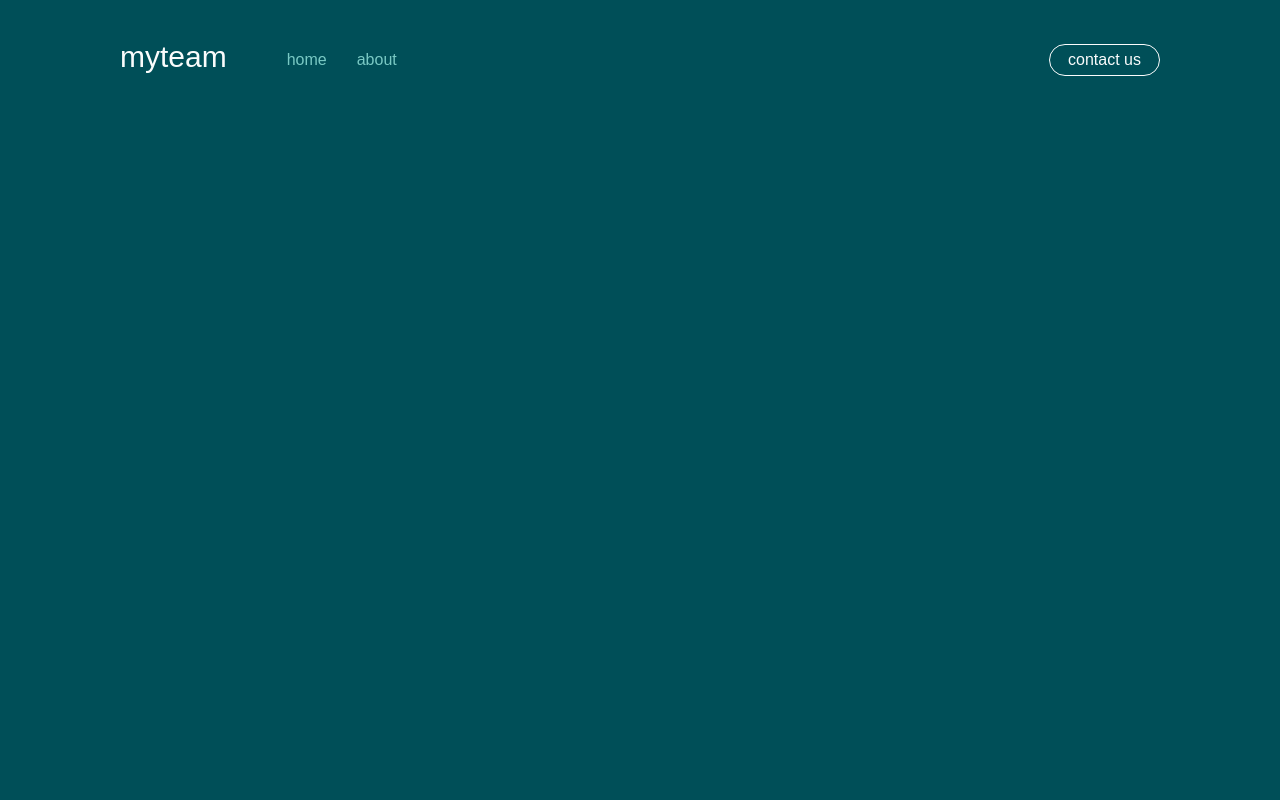
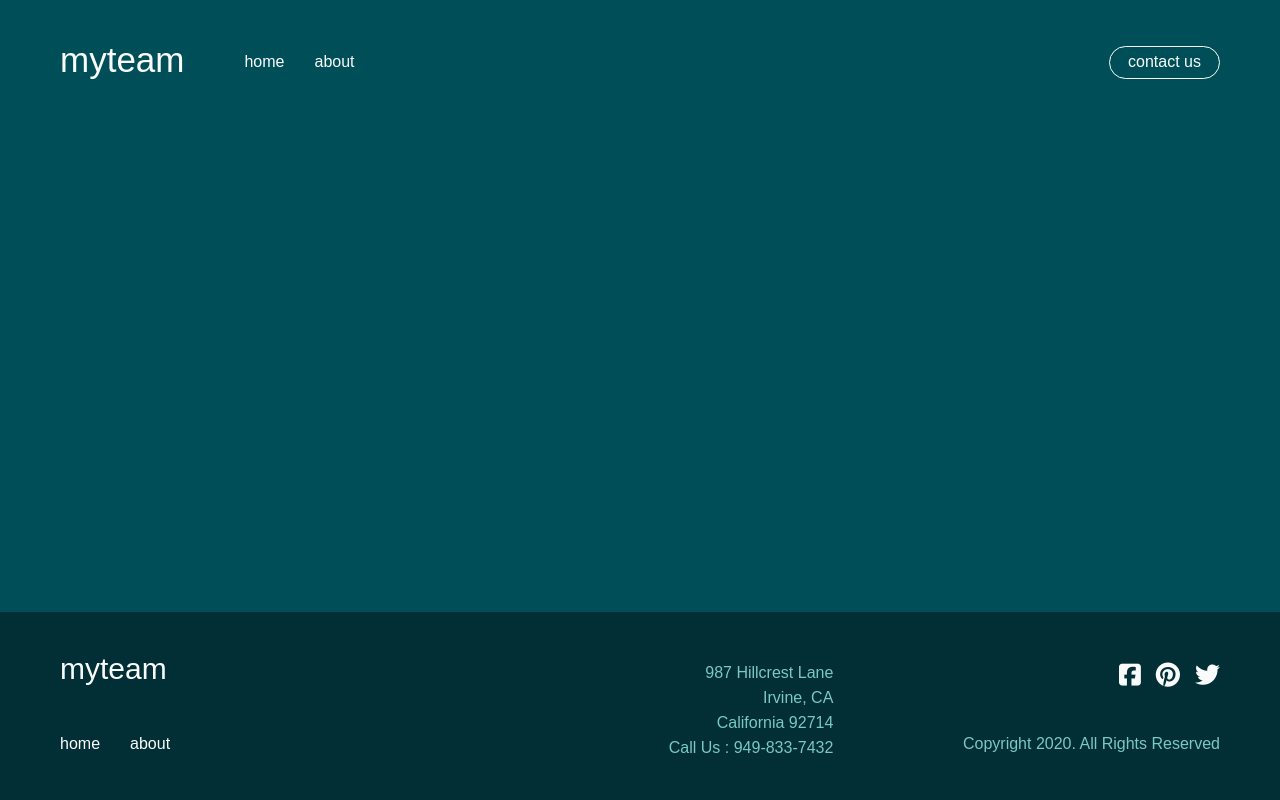
Before and after one commit to TVYDev/4pflo-static-website-myteam, a plain HTML site: page index.html in a window 1280 px wide. Drawn offline with Linux system fonts and the light colour scheme; a web font is replaced by a local one.

Commit message:
:rocket: add footer

```diff
--- a/css/global.css
+++ b/css/global.css
@@ -53,11 +53,30 @@ a {
 }
 
 /* Menu */
+.menu {
+  display: flex;
+  flex-grow: 2;
+  gap: 3rem;
+  align-self: center;
+}
+
 .menu__item {
-  color: var(--color-body);
+  color: var(--color-heading);
 }
 
 .menu__item:hover,
 .menu__item:focus {
+  color: var(--color-body);
+}
+
+/* Logo */
+.logo--text {
   color: var(--color-heading);
+  font-size: 4rem;
 }
+
+@media screen and (min-width: 768px) {
+  .logo--text {
+    font-size: 3.5rem;
+  }
+}
--- a/css/style.css
+++ b/css/style.css
@@ -1,29 +1,45 @@
 @import "./normalize.css";
 @import "./global.css";
 
+/* Container */
 .container {
+  padding: 0;
+  margin: 0;
+  min-height: 100vh;
+  display: flex;
+  flex-direction: column;
+}
+
+.header,
+.content,
+.footer {
   padding: 4rem;
+}
+
+.header-content,
+.main-content,
+.footer-content {
+  max-width: 1440px;
   margin: 0 auto;
-  max-width: 1440px;
 }
 
 @media screen and (min-width: 768px) {
-  .container {
-    padding: 4rem 12rem;
+  .header,
+  .content,
+  .footer {
+    padding: 4rem 6rem;
   }
 }
 
 /* Header */
-.header {
+.header-content {
   align-items: center;
   display: flex;
   gap: 6rem;
   justify-content: space-between;
 }
 
-.header .logo__text {
-  color: var(--color-heading);
-  font-size: 4rem;
+.header__logo {
   padding-bottom: 8px;
 }
 
@@ -44,16 +60,12 @@
 }
 
 @media screen and (min-width: 768px) {
-  .header .logo__text {
-    font-size: 3rem;
+  .header__logo {
     padding-bottom: 5px;
   }
 
   .header .menu {
     display: flex;
-    flex-grow: 2;
-    gap: 3rem;
-    align-self: center;
   }
 
   .header .btn-contact-us {
@@ -64,3 +76,98 @@
     display: none;
   }
 }
+
+/* Content */
+.main {
+  flex-grow: 1;
+}
+
+/* Footer */
+.footer {
+  background-color: var(--color-secondary);
+}
+
+.footer-content {
+  display: grid;
+  grid-template-columns: 1fr;
+  justify-items: center;
+  row-gap: 30px;
+}
+
+.footer__logo {
+  font-size: 3rem;
+}
+
+.footer__contact {
+  line-height: 25px;
+  text-align: center;
+}
+
+.footer__social {
+  display: flex;
+  gap: 15px;
+  font-size: 2.5rem;
+  color: var(--color-heading);
+}
+.footer__social i:hover {
+  cursor: pointer;
+  color: var(--color-body);
+}
+
+@media screen and (min-width: 768px) {
+  .footer-content {
+    grid-template-columns: repeat(2, 1fr);
+  }
+
+  .footer__contact {
+    padding-top: 8px;
+    grid-column: 2;
+    grid-row: 1 / 3;
+    text-align: right;
+  }
+
+  .footer__social {
+    grid-column: 1;
+    grid-row: 3 / 4;
+  }
+
+  .footer__copyright {
+    grid-column: 2;
+    grid-row: 3 / 4;
+    align-self: center;
+  }
+
+  .footer__logo,
+  .footer__menu,
+  .footer__social {
+    justify-self: left;
+  }
+
+  .footer__contact,
+  .footer__copyright {
+    justify-self: right;
+  }
+}
+
+@media screen and (min-width: 1024px) {
+  .footer-content {
+    grid-template-columns: repeat(3, 1fr);
+  }
+
+  .footer__menu {
+    grid-column: 1;
+    grid-row: 2 / 3;
+  }
+
+  .footer__social {
+    grid-column: 3;
+    grid-row: 1 / 2;
+    align-self: center;
+    justify-self: right;
+  }
+
+  .footer__copyright {
+    grid-column: 3;
+    grid-row: 2 / 3;
+  }
+}
--- a/index.html
+++ b/index.html
@@ -4,12 +4,13 @@
     <meta charset="UTF-8" />
     <meta name="viewport" content="width=device-width, initial-scale=1.0" />
     <link href="./css/style.css" rel="stylesheet" />
-    <title>My_Team</title>
+    <title>myteam</title>
   </head>
   <body>
     <section class="container">
       <section class="header">
-        <a href="#" class="logo__text">myteam</a>
+        <div class="header-content">
+          <a href="#" class="header__logo logo--text">myteam</a>
           <div class="menu">
             <a href="#" class="menu__item">home</a>
             <a href="#" class="menu__item">about</a>
@@ -18,9 +19,34 @@
             contact us
           </button>
           <i class="fa-solid fa-bars header__menu-toggler"></i>
+        </div>
       </section>
-      <section class="content"></section>
-      <section class="footer"></section>
+      <section class="main">
+        <div class="main-content"></div>
+      </section>
+      <section class="footer">
+        <div class="footer-content">
+          <a href="#" class="footer__logo logo--text">myteam</a>
+          <div class="footer__menu menu">
+            <a href="#" class="menu__item">home</a>
+            <a href="#" class="menu__item">about</a>
+          </div>
+          <div class="footer__contact">
+            987 Hillcrest Lane<br />
+            Irvine, CA<br />
+            California 92714<br />
+            Call Us : 949-833-7432
+          </div>
+          <div class="footer__social">
+            <i class="fa-brands fa-square-facebook"></i>
+            <i class="fa-brands fa-pinterest"></i>
+            <i class="fa-brands fa-twitter"></i>
+          </div>
+          <div class="footer__copyright">
+            Copyright 2020. All Rights Reserved
+          </div>
+        </div>
+      </section>
     </section>
   </body>
   <script
```
Lines whose indentation alone changed are shown as unchanged.
